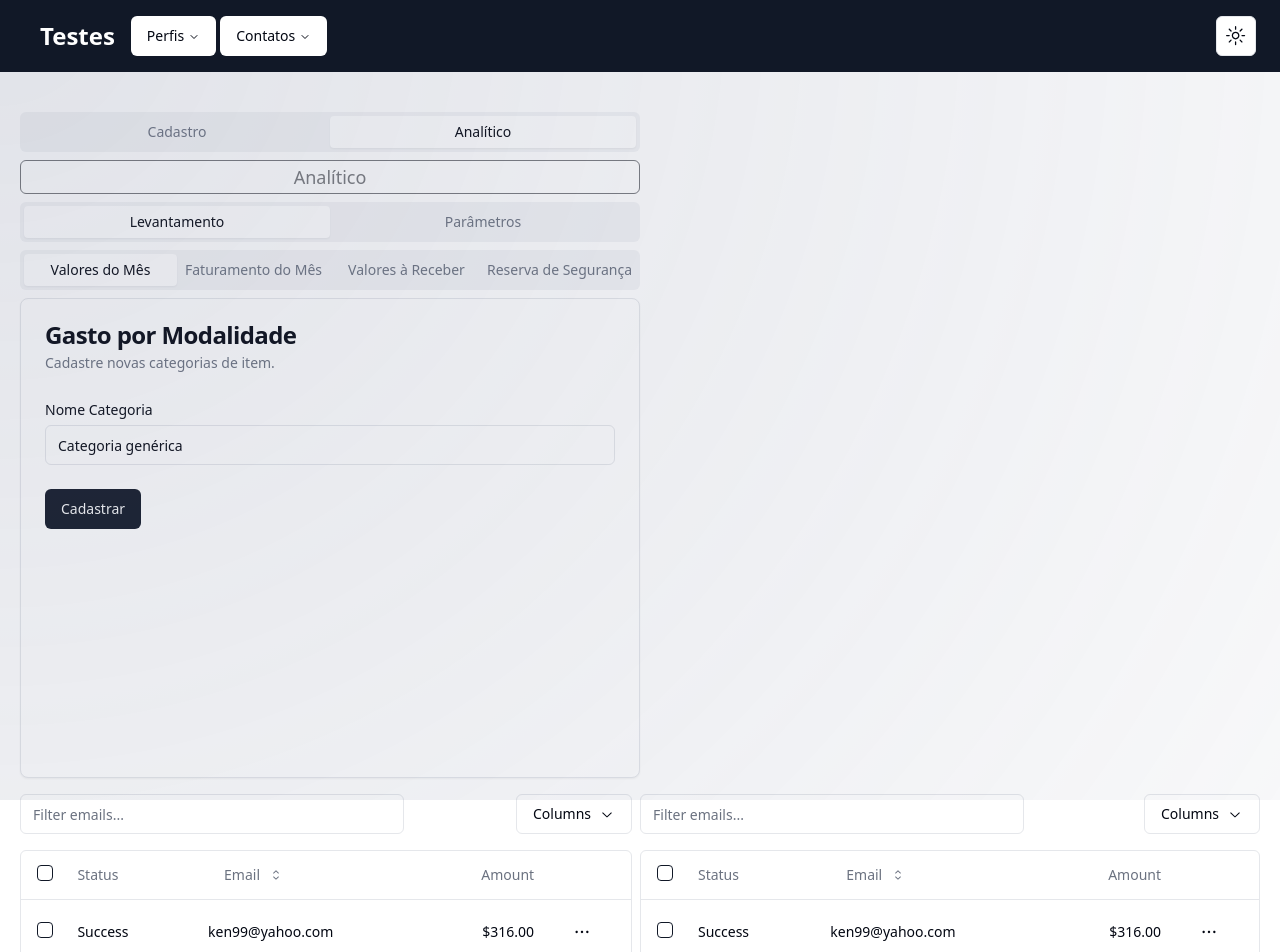
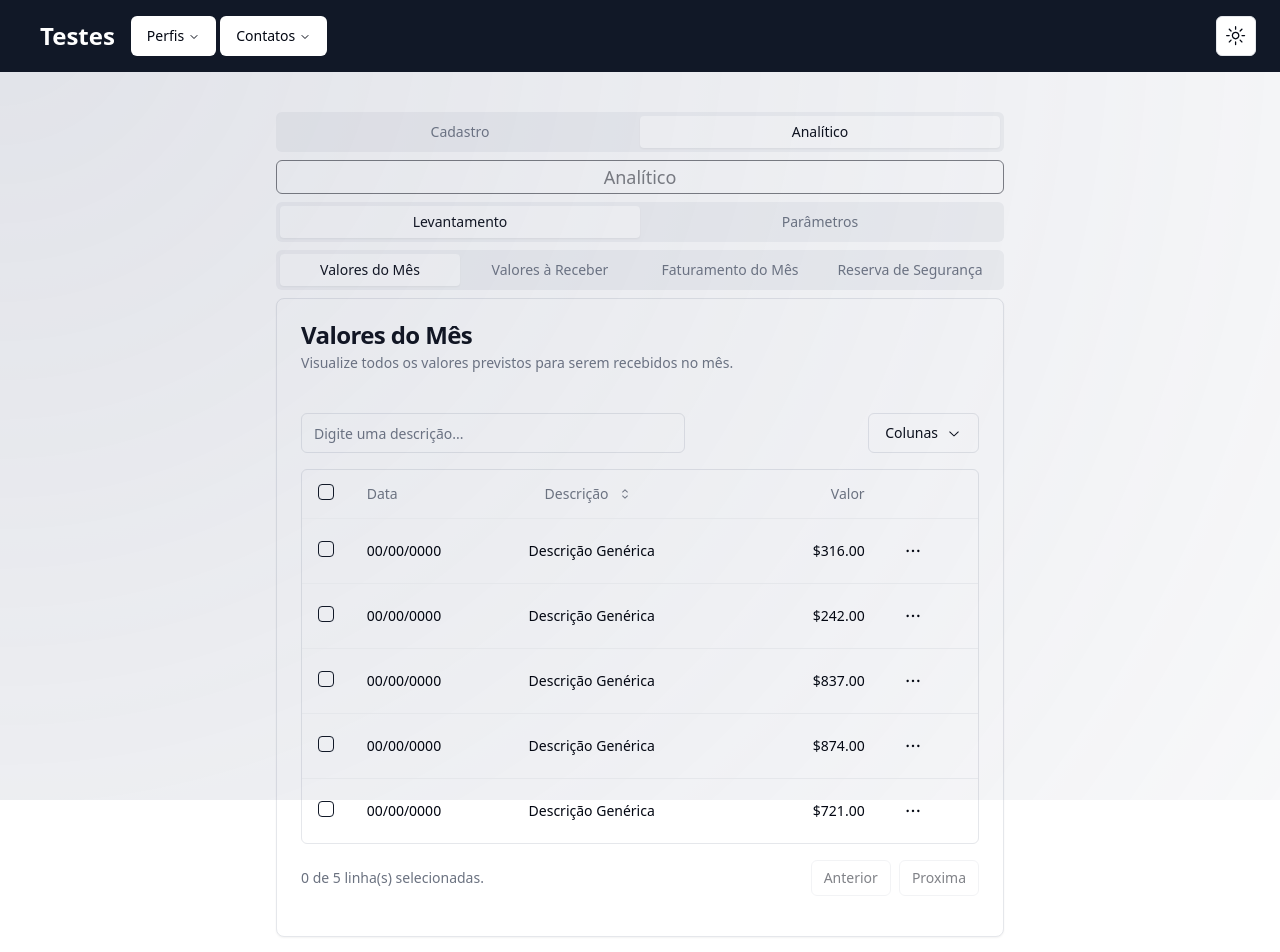
Before and after one commit to taynanhott/portfolio, a Next.js app: page /todolist in a window 1280 px wide. Shown: the top 952 px of the page. Built offline with nearby package versions, Linux system fonts and the light colour scheme.

Commit message:
Reformulação do TodoList

```diff
--- a/src/app/todolist/page.tsx
+++ b/src/app/todolist/page.tsx
@@ -4,17 +4,9 @@ import { Menu } from "@/components/Resources/Tabs/tabs";
 export default function Todolist() {
 
     return (
-        <div>
-            <div className="grid grid-cols-2 mr-5 ml-5">
+        <div className="z-10">
+            <div className="max-w-[768px] mx-auto flex justify-center px-5">
                 <Menu />
-            </div>
-            <div className="grid grid-cols-2 mr-5 ml-5">
-                <div className="mr-2">
-                    <DataTable />
-                </div>
-                <div>
-                    <DataTable />
-                </div>
             </div>
         </div>
     );
--- a/src/components/Resources/DataTable/datatable.tsx
+++ b/src/components/Resources/DataTable/datatable.tsx
@@ -43,41 +43,41 @@ import {
 const data: Payment[] = [
   {
     id: "m5gr84i9",
-    amount: 316,
-    status: "success",
-    email: "ken99@yahoo.com",
+    valor: 316,
+    data: "00/00/0000",
+    descricao: "Descrição Genérica",
   },
   {
     id: "3u1reuv4",
-    amount: 242,
-    status: "success",
-    email: "Abe45@gmail.com",
+    valor: 242,
+    data: "00/00/0000",
+    descricao: "Descrição Genérica",
   },
   {
     id: "derv1ws0",
-    amount: 837,
-    status: "processing",
-    email: "Monserrat44@gmail.com",
+    valor: 837,
+    data: "00/00/0000",
+    descricao: "Descrição Genérica",
   },
   {
     id: "5kma53ae",
-    amount: 874,
-    status: "success",
-    email: "Silas22@gmail.com",
+    valor: 874,
+    data: "00/00/0000",
+    descricao: "Descrição Genérica",
   },
   {
     id: "bhqecj4p",
-    amount: 721,
-    status: "failed",
-    email: "carmella@hotmail.com",
+    valor: 721,
+    data: "00/00/0000",
+    descricao: "Descrição Genérica",
   },
 ]
 
 export type Payment = {
   id: string
-  amount: number
-  status: "pending" | "processing" | "success" | "failed"
-  email: string
+  valor: number
+  data: string
+  descricao: string
 }
 
 export const columns: ColumnDef<Payment>[] = [
@@ -90,52 +90,52 @@ export const columns: ColumnDef<Payment>[] = [
           (table.getIsSomePageRowsSelected() && "indeterminate")
         }
         onCheckedChange={(value) => table.toggleAllPageRowsSelected(!!value)}
-        aria-label="Select all"
+        aria-label="Selecionar todos"
       />
     ),
     cell: ({ row }) => (
       <Checkbox
         checked={row.getIsSelected()}
         onCheckedChange={(value) => row.toggleSelected(!!value)}
-        aria-label="Select row"
+        aria-label="Selecionar linha"
       />
     ),
     enableSorting: false,
     enableHiding: false,
   },
   {
-    accessorKey: "status",
-    header: "Status",
+    accessorKey: "data",
+    header: "Data",
     cell: ({ row }) => (
-      <div className="capitalize">{row.getValue("status")}</div>
+      <div className="capitalize">{row.getValue("data")}</div>
     ),
   },
   {
-    accessorKey: "email",
+    accessorKey: "descricao",
     header: ({ column }) => {
       return (
         <Button
           variant="ghost"
           onClick={() => column.toggleSorting(column.getIsSorted() === "asc")}
         >
-          Email
+          Descrição
           <CaretSortIcon className="ml-2 h-4 w-4" />
         </Button>
       )
     },
-    cell: ({ row }) => <div className="lowercase">{row.getValue("email")}</div>,
+    cell: ({ row }) => <div>{row.getValue("descricao")}</div>,
   },
   {
-    accessorKey: "amount",
-    header: () => <div className="text-right">Amount</div>,
+    accessorKey: "valor",
+    header: () => <div className="text-right">Valor</div>,
     cell: ({ row }) => {
-      const amount = parseFloat(row.getValue("amount"))
+      const valor = parseFloat(row.getValue("valor"))
 
       // Format the amount as a dollar amount
       const formatted = new Intl.NumberFormat("en-US", {
         style: "currency",
         currency: "USD",
-      }).format(amount)
+      }).format(valor)
 
       return <div className="text-right font-medium">{formatted}</div>
     },
@@ -150,20 +150,19 @@ export const columns: ColumnDef<Payment>[] = [
         <DropdownMenu>
           <DropdownMenuTrigger asChild>
             <Button variant="ghost" className="h-8 w-8 p-0">
-              <span className="sr-only">Open menu</span>
+              <span className="sr-only">Abrir menu</span>
               <DotsHorizontalIcon className="h-4 w-4" />
             </Button>
           </DropdownMenuTrigger>
           <DropdownMenuContent align="end">
-            <DropdownMenuLabel>Actions</DropdownMenuLabel>
+            <DropdownMenuLabel>Ações</DropdownMenuLabel>
             <DropdownMenuItem
               onClick={() => navigator.clipboard.writeText(payment.id)}
             >
-              Copy payment ID
+              Copiar ID
             </DropdownMenuItem>
             <DropdownMenuSeparator />
-            <DropdownMenuItem>View customer</DropdownMenuItem>
-            <DropdownMenuItem>View payment details</DropdownMenuItem>
+            <DropdownMenuItem>Excluir registro</DropdownMenuItem>
           </DropdownMenuContent>
         </DropdownMenu>
       )
@@ -203,7 +202,7 @@ export function DataTable() {
     <div className="w-full">
       <div className="flex items-center py-4">
         <Input
-          placeholder="Filter emails..."
+          placeholder="Digite uma descrição..."
           value={(table.getColumn("email")?.getFilterValue() as string) ?? ""}
           onChange={(event) =>
             table.getColumn("email")?.setFilterValue(event.target.value)
@@ -213,7 +212,7 @@ export function DataTable() {
         <DropdownMenu>
           <DropdownMenuTrigger asChild>
             <Button variant="outline" className="ml-auto">
-              Columns <ChevronDownIcon className="ml-2 h-4 w-4" />
+              Colunas <ChevronDownIcon className="ml-2 h-4 w-4" />
             </Button>
           </DropdownMenuTrigger>
           <DropdownMenuContent align="end">
@@ -248,9 +247,9 @@ export function DataTable() {
                       {header.isPlaceholder
                         ? null
                         : flexRender(
-                            header.column.columnDef.header,
-                            header.getContext()
-                          )}
+                          header.column.columnDef.header,
+                          header.getContext()
+                        )}
                     </TableHead>
                   )
                 })}
@@ -289,8 +288,8 @@ export function DataTable() {
       </div>
       <div className="flex items-center justify-end space-x-2 py-4">
         <div className="flex-1 text-sm text-muted-foreground">
-          {table.getFilteredSelectedRowModel().rows.length} of{" "}
-          {table.getFilteredRowModel().rows.length} row(s) selected.
+          {table.getFilteredSelectedRowModel().rows.length} de{" "}
+          {table.getFilteredRowModel().rows.length} linha(s) selecionadas.
         </div>
         <div className="space-x-2">
           <Button
@@ -299,7 +298,7 @@ export function DataTable() {
             onClick={() => table.previousPage()}
             disabled={!table.getCanPreviousPage()}
           >
-            Previous
+            Anterior
           </Button>
           <Button
             variant="outline"
@@ -307,7 +306,7 @@ export function DataTable() {
             onClick={() => table.nextPage()}
             disabled={!table.getCanNextPage()}
           >
-            Next
+            Proxima
           </Button>
         </div>
       </div>
--- a/src/components/Resources/Tabs/tabs.tsx
+++ b/src/components/Resources/Tabs/tabs.tsx
@@ -5,8 +5,9 @@ import { Label } from "@/components/ui/label"
 import { Tabs, TabsContent, TabsList, TabsTrigger } from "@/components/ui/tabs"
 import SimpleSelect from "../Select/select"
 import { DatePicker } from "../DatePicker/datepicker"
+import { DataTable } from "../DataTable/datatable"
 
-const classCard = 'min-h-[30rem]';
+const classCard = 'min-h-[638.5px]';
 
 export default function TabsItem() {
     return (
@@ -97,8 +98,12 @@ export default function TabsItem() {
                             </CardHeader>
                             <CardContent className="space-y-2">
                                 <div className="space-y-1">
-                                    <Label htmlFor="current">Nome Categoria</Label>
-                                    <Input id="current" type="group" defaultValue="Categoria genérica" />
+                                    <Label htmlFor="current">Valor à receber</Label>
+                                    <Input id="current" type="group" defaultValue="R$ 0,00" />
+                                </div>
+                                <div className="space-y-1">
+                                    <Label className="block" htmlFor="current">Data da Movimentação</Label>
+                                    <DatePicker />
                                 </div>
                             </CardContent>
                             <CardFooter>
@@ -116,8 +121,13 @@ export default function TabsItem() {
                             </CardHeader>
                             <CardContent className="space-y-2">
                                 <div className="space-y-1">
-                                    <Label htmlFor="current">Nome Categoria</Label>
-                                    <Input id="current" type="group" defaultValue="Categoria genérica" />
+                                    <Label htmlFor="current">Valor investido</Label>
+                                    <Input id="current" type="group" defaultValue="R$ 0,00" />
+                                </div>
+
+                                <div className="space-y-1">
+                                    <Label className="block" htmlFor="current">Data da Movimentação</Label>
+                                    <DatePicker />
                                 </div>
                             </CardContent>
                             <CardFooter>
@@ -135,8 +145,12 @@ export default function TabsItem() {
                             </CardHeader>
                             <CardContent className="space-y-2">
                                 <div className="space-y-1">
-                                    <Label htmlFor="current">Nome Categoria</Label>
-                                    <Input id="current" type="group" defaultValue="Categoria genérica" />
+                                    <Label htmlFor="current">Valor reservado</Label>
+                                    <Input id="current" type="group" defaultValue="R$ 0,00" />
+                                </div>
+                                <div className="space-y-1">
+                                    <Label className="block" htmlFor="current">Data da Movimentação</Label>
+                                    <DatePicker />
                                 </div>
                             </CardContent>
                             <CardFooter>
@@ -162,65 +176,54 @@ export function TabsGerenciar() {
                 <Tabs defaultValue="mensal" className="justify-center">
                     <TabsList className="grid w-full grid-cols-4">
                         <TabsTrigger value="mensal">Valores do Mês</TabsTrigger>
+                        <TabsTrigger value="receber">Valores à Receber</TabsTrigger>
                         <TabsTrigger value="faturamento">Faturamento do Mês</TabsTrigger>
-                        <TabsTrigger value="receber">Valores à Receber</TabsTrigger>
                         <TabsTrigger value="reserva">Reserva de Segurança</TabsTrigger>
                     </TabsList>
                     <TabsContent value="mensal">
                         <Card className={classCard}>
                             <CardHeader>
-                                <CardTitle>Gasto por Modalidade</CardTitle>
+                                <CardTitle>Valores do Mês</CardTitle>
                                 <CardDescription>
-                                    Cadastre novas categorias de item.
+                                    Visualize todos os valores previstos para serem recebidos no mês.
                                 </CardDescription>
                             </CardHeader>
                             <CardContent className="space-y-2">
-                                <div className="space-y-1">
-                                    <Label htmlFor="current">Nome Categoria</Label>
-                                    <Input id="current" type="group" defaultValue="Categoria genérica" />
-                                </div>
+                                <DataTable />
                             </CardContent>
-                            <CardFooter>
-                                <Button>Cadastrar</Button>
-                            </CardFooter>
+                        </Card>
+                    </TabsContent>
+                    <TabsContent value="receber">
+                        <Card className={classCard}>
+                            <CardHeader>
+                                <CardTitle>Valores à Receber</CardTitle>
+                                <CardDescription>
+                                    Visualize os valores pendentes de recebimento.
+                                </CardDescription>
+                            </CardHeader>
+                            <CardContent className="space-y-2">
+                                <DataTable />
+                            </CardContent>
                         </Card>
                     </TabsContent>
                     <TabsContent value="faturamento">
                         <Card className={classCard}>
                             <CardHeader>
-                                <CardTitle>Valor Mensal</CardTitle>
+                                <CardTitle>Faturamento do Mês</CardTitle>
                                 <CardDescription>
-                                    Cadastre novas categorias de item.
+                                    Visualize os dados de faturamento para o mês.
                                 </CardDescription>
                             </CardHeader>
                             <CardContent className="space-y-2">
                                 <div className="space-y-1">
-                                    <Label htmlFor="current">Nome Categoria</Label>
-                                    <Input id="current" type="group" defaultValue="Categoria genérica" />
+                                    <Label htmlFor="current">Total à Pagar</Label>
+                                    <Input id="current" type="group" defaultValue="R$ 0,00" />
+                                </div>
+                                <div className="space-y-1">
+                                    <Label htmlFor="current">Total à Receber</Label>
+                                    <Input id="current" type="group" defaultValue="R$ 0,00" />
                                 </div>
                             </CardContent>
-                            <CardFooter>
-                                <Button>Cadastrar</Button>
-                            </CardFooter>
-                        </Card>
-                    </TabsContent>
-                    <TabsContent value="receber">
-                        <Card className={classCard}>
-                            <CardHeader>
-                                <CardTitle>Reserva de Segurança</CardTitle>
-                                <CardDescription>
-                                    Cadastre novas categorias de item.
-                                </CardDescription>
-                            </CardHeader>
-                            <CardContent className="space-y-2">
-                                <div className="space-y-1">
-                                    <Label htmlFor="current">Nome Categoria</Label>
-                                    <Input id="current" type="group" defaultValue="Categoria genérica" />
-                                </div>
-                            </CardContent>
-                            <CardFooter>
-                                <Button>Cadastrar</Button>
-                            </CardFooter>
                         </Card>
                     </TabsContent>
                     <TabsContent value="reserva">
@@ -228,18 +231,27 @@ export function TabsGerenciar() {
                             <CardHeader>
                                 <CardTitle>Reserva de Segurança</CardTitle>
                                 <CardDescription>
-                                    Cadastre novas categorias de item.
+                                    Gerencie sua reserva de emergência.
                                 </CardDescription>
                             </CardHeader>
                             <CardContent className="space-y-2">
                                 <div className="space-y-1">
-                                    <Label htmlFor="current">Nome Categoria</Label>
-                                    <Input id="current" type="group" defaultValue="Categoria genérica" />
+                                    <Label htmlFor="current">Porcentagem de Reserva</Label>
+                                    <Input id="current" type="group" defaultValue="0,00%" />
+                                </div>
+                                <div className="space-y-1">
+                                    <Label htmlFor="current">Total após 5º dia util</Label>
+                                    <Input id="current" type="group" defaultValue="R$ 0,00" />
+                                </div>
+                                <div className="space-y-1">
+                                    <Label htmlFor="current">Valor de Reserva</Label>
+                                    <Input id="current" type="group" defaultValue="R$ 0,00" />
+                                </div>
+                                <div className="space-y-1">
+                                    <Label htmlFor="current">Valor Restante sem Reserva</Label>
+                                    <Input id="current" type="group" defaultValue="R$ 0,00" />
                                 </div>
                             </CardContent>
-                            <CardFooter>
-                                <Button>Cadastrar</Button>
-                            </CardFooter>
                         </Card>
                     </TabsContent>
                 </Tabs>
--- a/src/components/ui/tabs.tsx
+++ b/src/components/ui/tabs.tsx
@@ -14,7 +14,7 @@ const TabsList = React.forwardRef<
   <TabsPrimitive.List
     ref={ref}
     className={cn(
-      "inline-flex h-10 items-center justify-center rounded-md bg-muted p-1 text-muted-foreground",
+      "inline-flex h-auto items-center justify-center rounded-md bg-muted p-1 text-muted-foreground",
       className
     )}
     {...props}
@@ -29,7 +29,7 @@ const TabsTrigger = React.forwardRef<
   <TabsPrimitive.Trigger
     ref={ref}
     className={cn(
-      "inline-flex items-center justify-center whitespace-nowrap rounded-sm px-3 py-1.5 text-sm font-medium ring-offset-background transition-all focus-visible:outline-none focus-visible:ring-2 focus-visible:ring-ring focus-visible:ring-offset-2 disabled:pointer-events-none disabled:opacity-50 data-[state=active]:bg-background data-[state=active]:text-foreground data-[state=active]:shadow-sm",
+      "inline-flex items-center h-full justify-center whitespace-normal rounded-sm px-3 py-1.5 text-sm font-medium ring-offset-background transition-all focus-visible:outline-none focus-visible:ring-2 focus-visible:ring-ring focus-visible:ring-offset-2 disabled:pointer-events-none disabled:opacity-50 data-[state=active]:bg-background data-[state=active]:text-foreground data-[state=active]:shadow-sm",
       className
     )}
     {...props}
```
